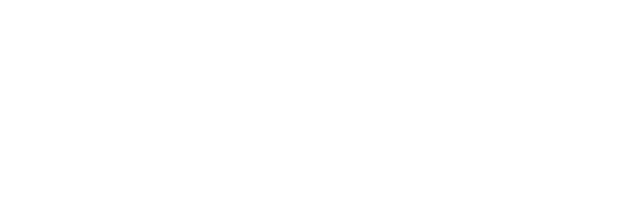
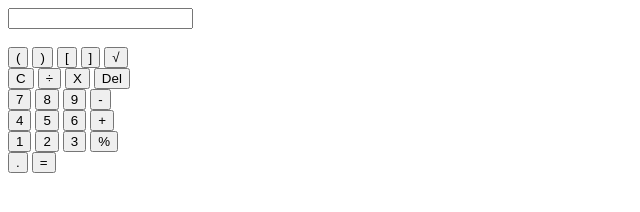
Before and after one commit to khanyapupuma/calculator, a plain HTML site: page index.html in a window 1280 px wide. Shown: the whole page, without its empty margins (0-640 px from the left). Drawn offline with Linux system fonts and the light colour scheme.

Commit message:
calculator

```diff
--- a/index.html
+++ b/index.html
@@ -3,9 +3,41 @@
 <head>
     <meta charset="UTF-8">
     <meta name="viewport" content="width=device-width, initial-scale=1.0">
-    <title>Document</title>
+    <title>Calculator</title>
 </head>
 <body>
-
+    <div class="calculator">
+ <form action="">
+    <input type="text" id="display" value="">
+    <div class="buttons"></div>
+ </form> <br>
+ <button>(</button>
+ <button>)</button>
+ <button>[</button>
+ <button>]</button>
+ <button>√</button>
+ <br>
+ <button>C</button>
+ <button>÷</button>
+ <button>X</button>
+ <button>Del</button>
+ <br>
+ <button>7</button>
+ <button>8</button>
+ <button>9</button>
+ <button>-</button>
+ <br>
+ <button>4</button>
+ <button>5</button>
+ <button>6</button>
+ <button>+</button>
+ <br>
+ <button>1</button>
+ <button>2</button>
+ <button>3</button>
+ <button>%</button>
+ <br>
+ <button>.</button>
+ <button>=</button></div>
 </body>
 </html>
```
Also changed, not shown: style/style.css (line endings or trailing spaces).
